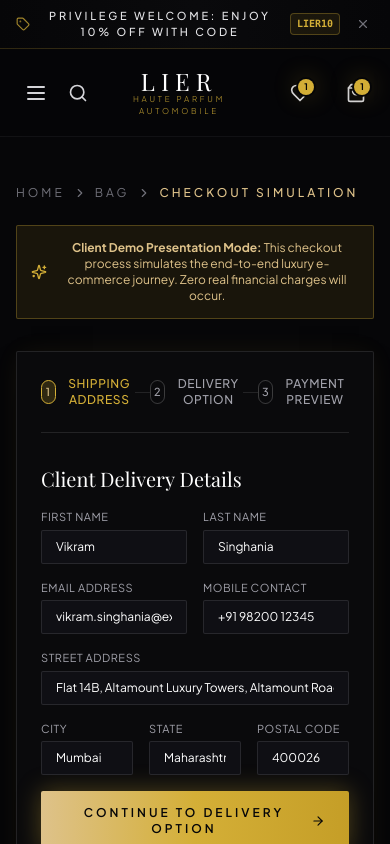
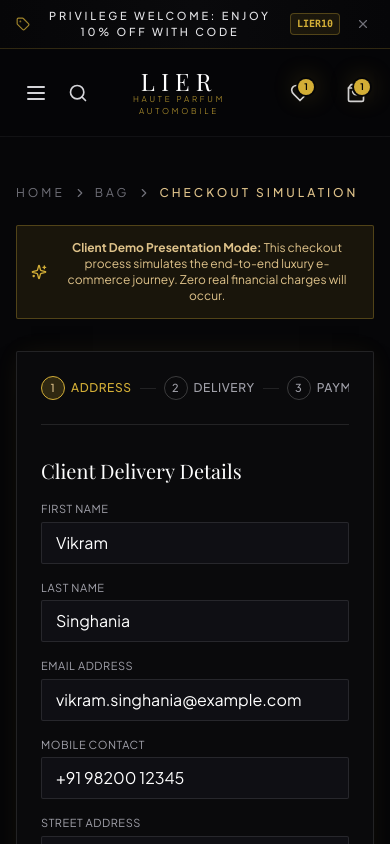
Before and after one commit to prince-code09/lier-demo, a React (Vite) app: page /checkout in a window 390 px wide. Shown: the top 844 px of the page. Built offline with nearby package versions, Linux system fonts and the light colour scheme; a web font is replaced by a local one.

Commit message:
feat(responsive): enhance mobile and tablet compatibility with zero desktop regressions

```diff
--- a/src/components/home/WhyChooseLier.tsx
+++ b/src/components/home/WhyChooseLier.tsx
@@ -53,9 +53,9 @@ export const WhyChooseLier: React.FC = () => {
         </div>
 
         {/* Content Layout */}
-        <div className="grid grid-cols-1 lg:grid-cols-12 gap-12 items-center">
+        <div className="grid grid-cols-1 md:grid-cols-2 lg:grid-cols-12 gap-6 lg:gap-12 items-center">
           {/* Left 3 Benefits */}
-          <div className="lg:col-span-4 space-y-6">
+          <div className="md:col-span-1 lg:col-span-4 lg:order-1 space-y-6">
             {benefits.slice(0, 3).map((b, i) => {
               const Icon = b.icon;
               return (
@@ -76,7 +76,7 @@ export const WhyChooseLier: React.FC = () => {
           </div>
 
           {/* Center: Authentic Client Pedestal Graphic (MKT-08) */}
-          <div className="lg:col-span-4 flex justify-center">
+          <div className="md:col-span-2 lg:col-span-4 flex justify-center order-first lg:order-2 mb-4 md:mb-6 lg:mb-0">
             <div className="relative w-full max-w-sm aspect-square rounded-sm overflow-hidden border border-gold-400/30 shadow-luxury group">
               <img
                 src="/assets/marketing/8.webp"
@@ -93,7 +93,7 @@ export const WhyChooseLier: React.FC = () => {
           </div>
 
           {/* Right 3 Benefits */}
-          <div className="lg:col-span-4 space-y-6">
+          <div className="md:col-span-1 lg:col-span-4 lg:order-3 space-y-6">
             {benefits.slice(3, 6).map((b, i) => {
               const Icon = b.icon;
               return (
--- a/src/pages/CheckoutPage.tsx
+++ b/src/pages/CheckoutPage.tsx
@@ -190,47 +190,47 @@ export const CheckoutPage: React.FC = () => {
           {/* Left: Multi-Step Checkout Form (7 Columns) */}
           <div className="lg:col-span-7 bg-obsidian-900 border border-white/10 rounded-sm p-6 sm:p-10 shadow-luxury space-y-8">
             {/* Step Indicators */}
-            <div className="flex items-center justify-between pb-6 border-b border-white/10 text-xs">
+            <div className="flex items-center justify-between pb-6 border-b border-white/10 text-xs overflow-x-auto gap-2">
               <button
                 onClick={() => setStep(1)}
-                className={`flex items-center space-x-2 font-medium uppercase tracking-wider transition-colors ${
+                className={`flex items-center space-x-1.5 sm:space-x-2 font-medium uppercase tracking-wider transition-colors shrink-0 ${
                   step === 1 ? 'text-gold-400' : 'text-zinc-400 hover:text-white'
                 }`}
               >
-                <span className={`w-6 h-6 rounded-full border flex items-center justify-center text-[11px] ${
+                <span className={`w-6 h-6 rounded-full border flex items-center justify-center text-[11px] shrink-0 ${
                   step === 1 ? 'border-gold-400 bg-gold-500/20 text-gold-300' : 'border-white/20'
                 }`}>
                   1
                 </span>
-                <span>Shipping Address</span>
+                <span><span className="hidden sm:inline">Shipping </span>Address</span>
               </button>
-              <div className="w-8 h-[1px] bg-white/10" />
+              <div className="w-4 sm:w-8 h-[1px] bg-white/10 shrink-0" />
               <button
                 onClick={() => setStep(2)}
-                className={`flex items-center space-x-2 font-medium uppercase tracking-wider transition-colors ${
+                className={`flex items-center space-x-1.5 sm:space-x-2 font-medium uppercase tracking-wider transition-colors shrink-0 ${
                   step === 2 ? 'text-gold-400' : 'text-zinc-400 hover:text-white'
                 }`}
               >
-                <span className={`w-6 h-6 rounded-full border flex items-center justify-center text-[11px] ${
+                <span className={`w-6 h-6 rounded-full border flex items-center justify-center text-[11px] shrink-0 ${
                   step === 2 ? 'border-gold-400 bg-gold-500/20 text-gold-300' : 'border-white/20'
                 }`}>
                   2
                 </span>
-                <span>Delivery Option</span>
+                <span>Delivery<span className="hidden sm:inline"> Option</span></span>
               </button>
-              <div className="w-8 h-[1px] bg-white/10" />
+              <div className="w-4 sm:w-8 h-[1px] bg-white/10 shrink-0" />
               <button
                 onClick={() => setStep(3)}
-                className={`flex items-center space-x-2 font-medium uppercase tracking-wider transition-colors ${
+                className={`flex items-center space-x-1.5 sm:space-x-2 font-medium uppercase tracking-wider transition-colors shrink-0 ${
                   step === 3 ? 'text-gold-400' : 'text-zinc-400 hover:text-white'
                 }`}
               >
-                <span className={`w-6 h-6 rounded-full border flex items-center justify-center text-[11px] ${
+                <span className={`w-6 h-6 rounded-full border flex items-center justify-center text-[11px] shrink-0 ${
                   step === 3 ? 'border-gold-400 bg-gold-500/20 text-gold-300' : 'border-white/20'
                 }`}>
                   3
                 </span>
-                <span>Payment Preview</span>
+                <span>Payment<span className="hidden sm:inline"> Preview</span></span>
               </button>
             </div>
 
@@ -239,14 +239,14 @@ export const CheckoutPage: React.FC = () => {
               <div className="space-y-4 animate-fade-in">
                 <h3 className="font-serif text-xl text-white">Client Delivery Details</h3>
 
-                <div className="grid grid-cols-2 gap-4">
+                <div className="grid grid-cols-1 sm:grid-cols-2 gap-4">
                   <div>
                     <label className="block text-[11px] uppercase tracking-wider text-zinc-400 mb-1">First Name</label>
                     <input
                       type="text"
                       value={shippingDetails.firstName}
                       onChange={(e) => setShippingDetails({ ...shippingDetails, firstName: e.target.value })}
-                      className="w-full bg-obsidian-850 border border-white/10 rounded-sm px-3.5 py-2 text-xs text-white focus:outline-none focus:border-gold-400"
+                      className="w-full bg-obsidian-850 border border-white/10 rounded-sm px-3.5 py-2 text-base sm:text-xs text-white focus:outline-none focus:border-gold-400"
                     />
                   </div>
                   <div>
@@ -255,19 +255,19 @@ export const CheckoutPage: React.FC = () => {
                       type="text"
                       value={shippingDetails.lastName}
                       onChange={(e) => setShippingDetails({ ...shippingDetails, lastName: e.target.value })}
-                      className="w-full bg-obsidian-850 border border-white/10 rounded-sm px-3.5 py-2 text-xs text-white focus:outline-none focus:border-gold-400"
+                      className="w-full bg-obsidian-850 border border-white/10 rounded-sm px-3.5 py-2 text-base sm:text-xs text-white focus:outline-none focus:border-gold-400"
                     />
                   </div>
                 </div>
 
-                <div className="grid grid-cols-2 gap-4">
+                <div className="grid grid-cols-1 sm:grid-cols-2 gap-4">
                   <div>
                     <label className="block text-[11px] uppercase tracking-wider text-zinc-400 mb-1">Email Address</label>
                     <input
                       type="email"
                       value={shippingDetails.email}
                       onChange={(e) => setShippingDetails({ ...shippingDetails, email: e.target.value })}
-                      className="w-full bg-obsidian-850 border border-white/10 rounded-sm px-3.5 py-2 text-xs text-white focus:outline-none focus:border-gold-400"
+                      className="w-full bg-obsidian-850 border border-white/10 rounded-sm px-3.5 py-2 text-base sm:text-xs text-white focus:outline-none focus:border-gold-400"
                     />
                   </div>
                   <div>
@@ -276,7 +276,7 @@ export const CheckoutPage: React.FC = () => {
                       type="tel"
                       value={shippingDetails.phone}
                       onChange={(e) => setShippingDetails({ ...shippingDetails, phone: e.target.value })}
-                      className="w-full bg-obsidian-850 border border-white/10 rounded-sm px-3.5 py-2 text-xs text-white focus:outline-none focus:border-gold-400"
+                      className="w-full bg-obsidian-850 border border-white/10 rounded-sm px-3.5 py-2 text-base sm:text-xs text-white focus:outline-none focus:border-gold-400"
                     />
                   </div>
                 </div>
@@ -287,18 +287,18 @@ export const CheckoutPage: React.FC = () => {
                     type="text"
                     value={shippingDetails.address}
                     onChange={(e) => setShippingDetails({ ...shippingDetails, address: e.target.value })}
-                    className="w-full bg-obsidian-850 border border-white/10 rounded-sm px-3.5 py-2 text-xs text-white focus:outline-none focus:border-gold-400"
+                    className="w-full bg-obsidian-850 border border-white/10 rounded-sm px-3.5 py-2 text-base sm:text-xs text-white focus:outline-none focus:border-gold-400"
                   />
                 </div>
 
-                <div className="grid grid-cols-3 gap-4">
+                <div className="grid grid-cols-1 sm:grid-cols-3 gap-3 sm:gap-4">
                   <div>
                     <label className="block text-[11px] uppercase tracking-wider text-zinc-400 mb-1">City</label>
                     <input
                       type="text"
                       value={shippingDetails.city}
                       onChange={(e) => setShippingDetails({ ...shippingDetails, city: e.target.value })}
-                      className="w-full bg-obsidian-850 border border-white/10 rounded-sm px-3.5 py-2 text-xs text-white focus:outline-none focus:border-gold-400"
+                      className="w-full bg-obsidian-850 border border-white/10 rounded-sm px-3.5 py-2 text-base sm:text-xs text-white focus:outline-none focus:border-gold-400"
                     />
                   </div>
                   <div>
@@ -307,7 +307,7 @@ export const CheckoutPage: React.FC = () => {
                       type="text"
                       value={shippingDetails.state}
                       onChange={(e) => setShippingDetails({ ...shippingDetails, state: e.target.value })}
-                      className="w-full bg-obsidian-850 border border-white/10 rounded-sm px-3.5 py-2 text-xs text-white focus:outline-none focus:border-gold-400"
+                      className="w-full bg-obsidian-850 border border-white/10 rounded-sm px-3.5 py-2 text-base sm:text-xs text-white focus:outline-none focus:border-gold-400"
                     />
                   </div>
                   <div>
@@ -316,7 +316,7 @@ export const CheckoutPage: React.FC = () => {
                       type="text"
                       value={shippingDetails.postalCode}
                       onChange={(e) => setShippingDetails({ ...shippingDetails, postalCode: e.target.value })}
-                      className="w-full bg-obsidian-850 border border-white/10 rounded-sm px-3.5 py-2 text-xs text-white focus:outline-none focus:border-gold-400"
+                      className="w-full bg-obsidian-850 border border-white/10 rounded-sm px-3.5 py-2 text-base sm:text-xs text-white focus:outline-none focus:border-gold-400"
                     />
                   </div>
                 </div>
```
Also changed, not shown: index.html (+1 -1 lines), src/components/common/CartDrawer.tsx (+8 -8 lines), src/components/common/WishlistDrawer.tsx (+5 -5 lines), src/components/home/HeroCarousel.tsx (+7 -7 lines), src/components/home/ScentSelector.tsx (+6 -6 lines), src/pages/ContactPage.tsx (+5 -5 lines), src/pages/ProductDetailPage.tsx (+38 -4 lines).
